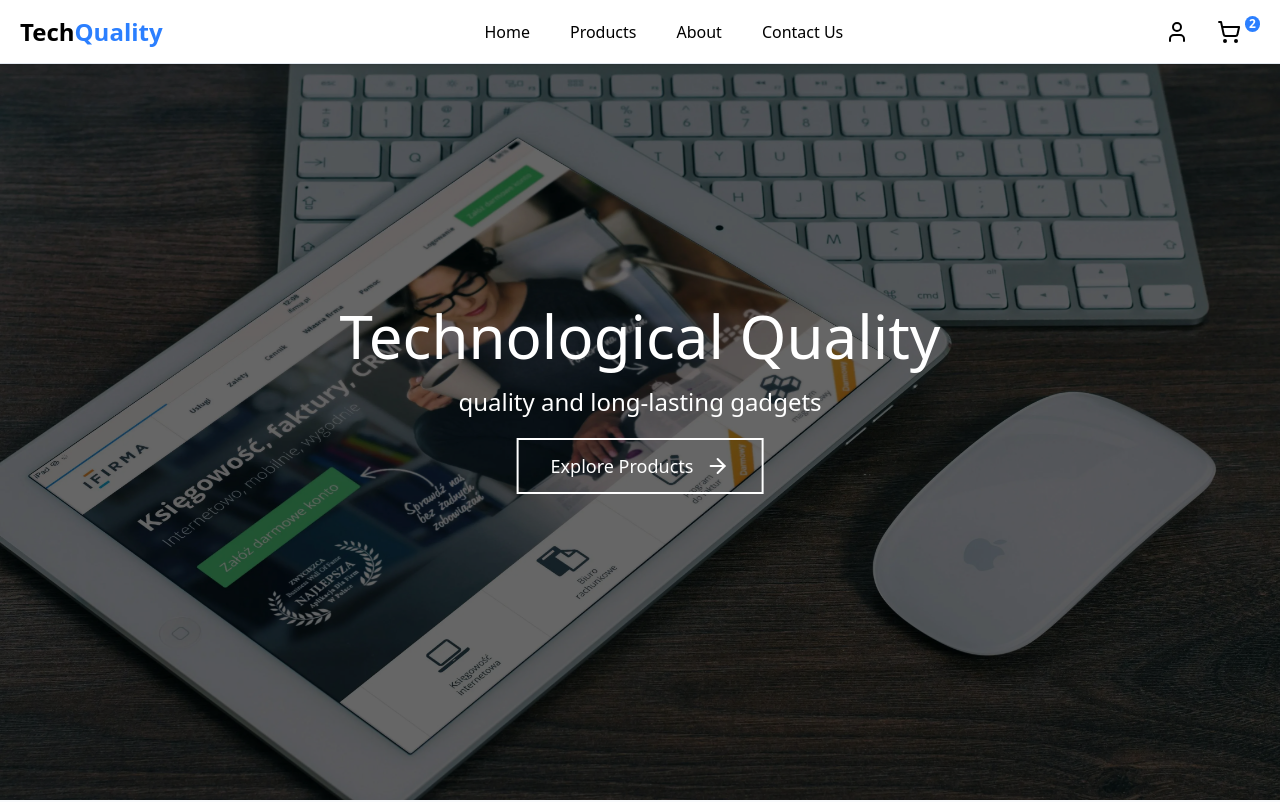
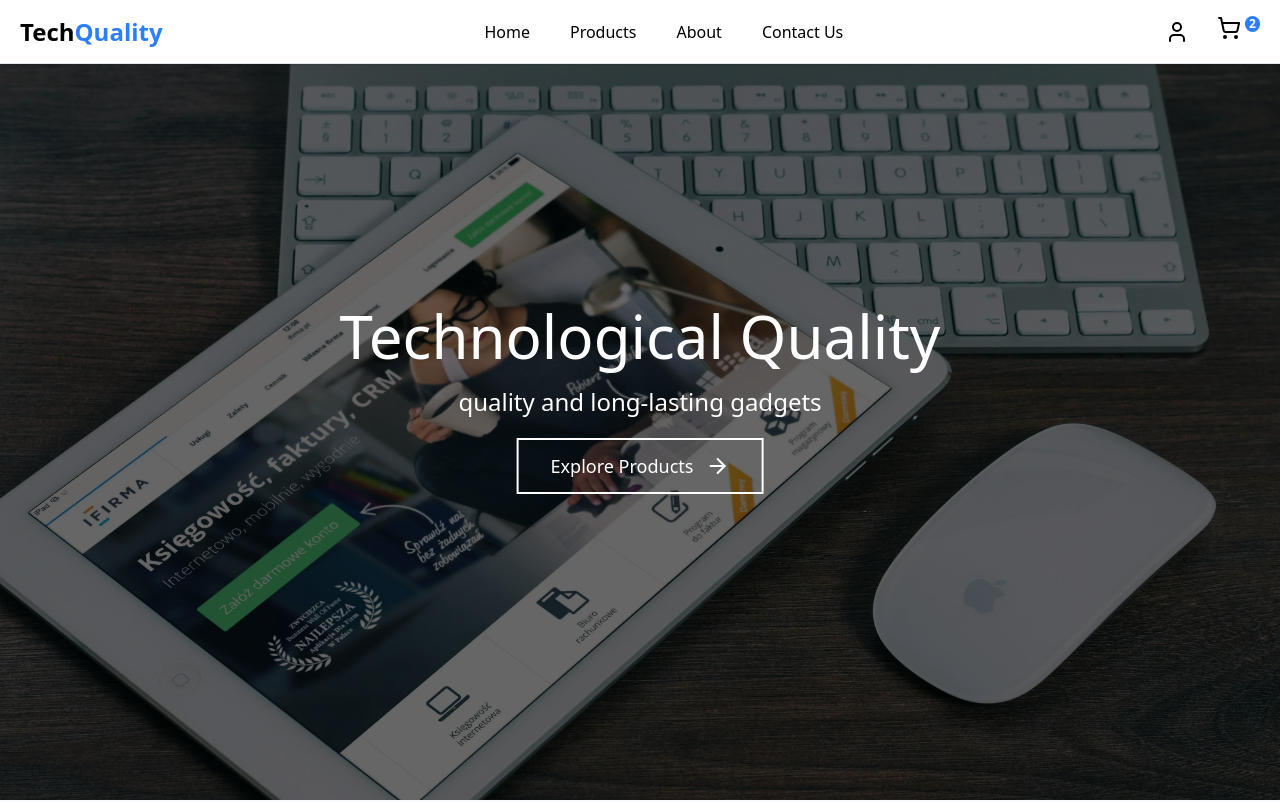
Before and after one commit to davidvchang/TechQuality---Ecommerce, a React (Vite) app in the folder frontend/: page / in a window 1280 px wide. Shown: the top 802 px of the page. Built offline with nearby package versions, Linux system fonts and the light colour scheme.

Commit message:
Chang: links to pages and portada photo home

```diff
--- a/frontend/package.json
+++ b/frontend/package.json
@@ -14,6 +14,7 @@
     "lucide-react": "^0.474.0",
     "react": "^18.3.1",
     "react-dom": "^18.3.1",
+    "react-router-dom": "^7.1.5",
     "tailwindcss": "^4.0.1"
   },
   "devDependencies": {
--- a/frontend/src/App.tsx
+++ b/frontend/src/App.tsx
@@ -1,11 +1,26 @@
 import Footer from "./components/Footer"
+import NavBar from "./components/NavBar";
+import Cart from "./pages/Cart";
 import Home from "./pages/Home"
+import { Route, Routes, BrowserRouter } from 'react-router-dom';
 
 function App() {
 
   return (
     <main>
-      <Home/>
+
+      <NavBar numberCart={2}/>
+      <div className="pt-16">
+
+        <BrowserRouter>
+          <Routes>
+
+              <Route path="/" element={<Home/>}/>
+              <Route path="/cart" element={<Cart/>}/>
+          </Routes>
+        </BrowserRouter>
+      </div>
+
       <div className="w-full p-10">
         <Footer/>
       </div>
--- a/frontend/src/components/NavBar.tsx
+++ b/frontend/src/components/NavBar.tsx
@@ -21,7 +21,7 @@ const NavBar:React.FC<PropsNavBar> = ({numberCart}) => {
         <div className='flex gap-5'>
             <button className='w-8 h-8 hover:text-blue-500 hover:transition duration-300 hover:cursor-pointer'><User/></button>
             <div className='flex'>
-              <button className='w-7 h-8 hover:text-blue-500 hover:transition duration-300 hover:cursor-pointer'><ShoppingCart/></button>
+              <a href='/cart' className='w-7 h-8 hover:text-blue-500 hover:transition duration-300 hover:cursor-pointer'><ShoppingCart/></a>
               <div className=' bg-blue-500 px-1 py-0 w-fit h-fit rounded-full flex items-center select-none'>
                 <span className='text-xs font-bold text-white'>{numberCart}</span>
               </div>
--- /dev/null
+++ b/frontend/src/pages/Cart.tsx
@@ -0,0 +1,11 @@
+import React from 'react'
+
+const Cart:React.FC = () => {
+  return (
+    <section className='bg-amber-200'>
+
+    </section>
+  )
+}
+
+export default Cart
--- a/frontend/src/pages/Home.tsx
+++ b/frontend/src/pages/Home.tsx
@@ -1,5 +1,4 @@
 import React from 'react'
-import NavBar from '../components/NavBar'
 import PresentationIMG from '../assets/img/Portada.webp'
 import { ArrowRight, Truck, Shield, Clock, CreditCard } from 'lucide-react';
 import Feature from '../components/Feature';
@@ -11,10 +10,9 @@ import Subscribe from '../components/Subscribe';
 const Home:React.FC = () => {
   return (
     <section>
-        <NavBar numberCart={2}/>
 
         <div className='w-full h-full'>
-          <img src={PresentationIMG} alt="" className='h-screen w-full brightness-40 relative'/>
+          <img src={PresentationIMG} alt="" className='w-full brightness-40 relative object-cover ' style={{height: "calc(100vh - 64px)"}}/>
 
           <div className='absolute flex flex-col gap-5 items-center top-[50%] left-[50%] translate-y-[-50%] translate-x-[-50%]'>
             <span className='text-white text-6xl font-medium'>Technological Quality</span>
```
Also changed, not shown: 1 other file (tests, documents, lock files or other folders).
